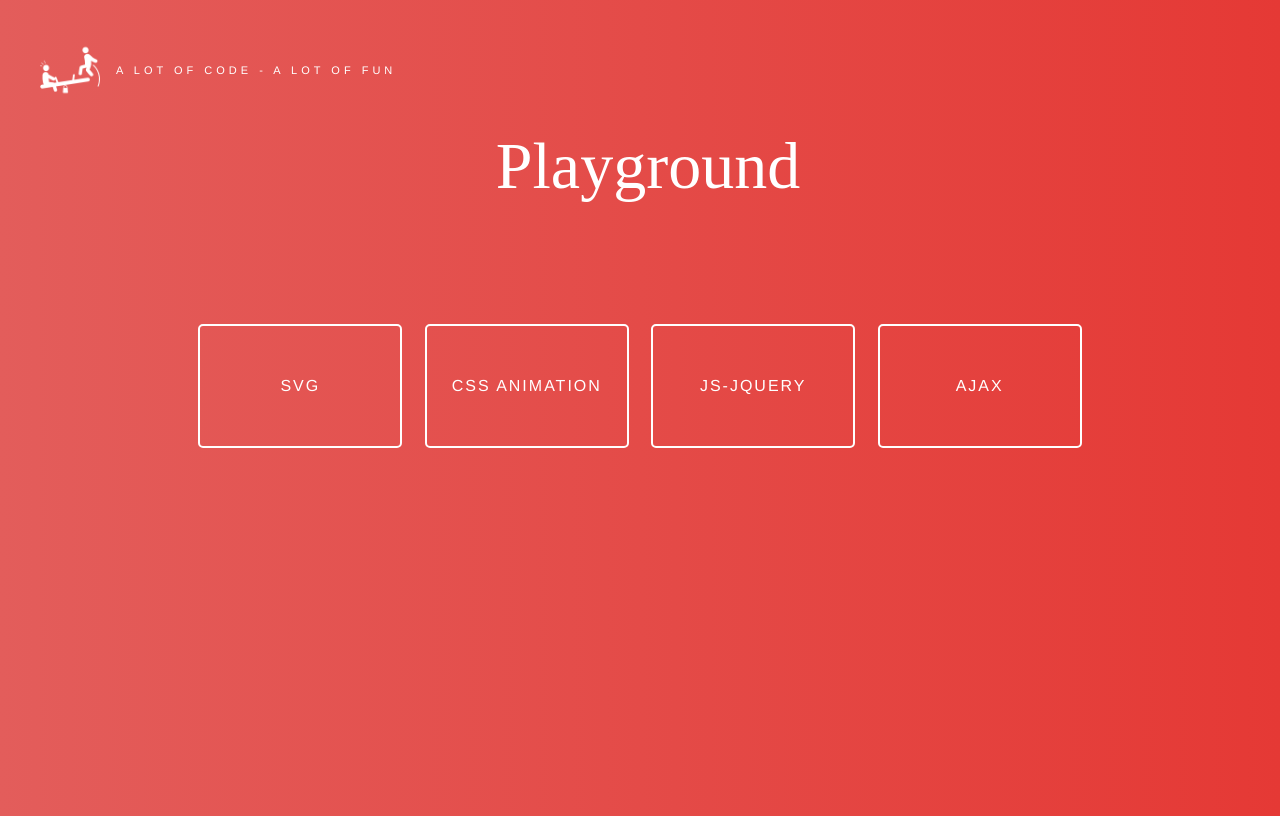
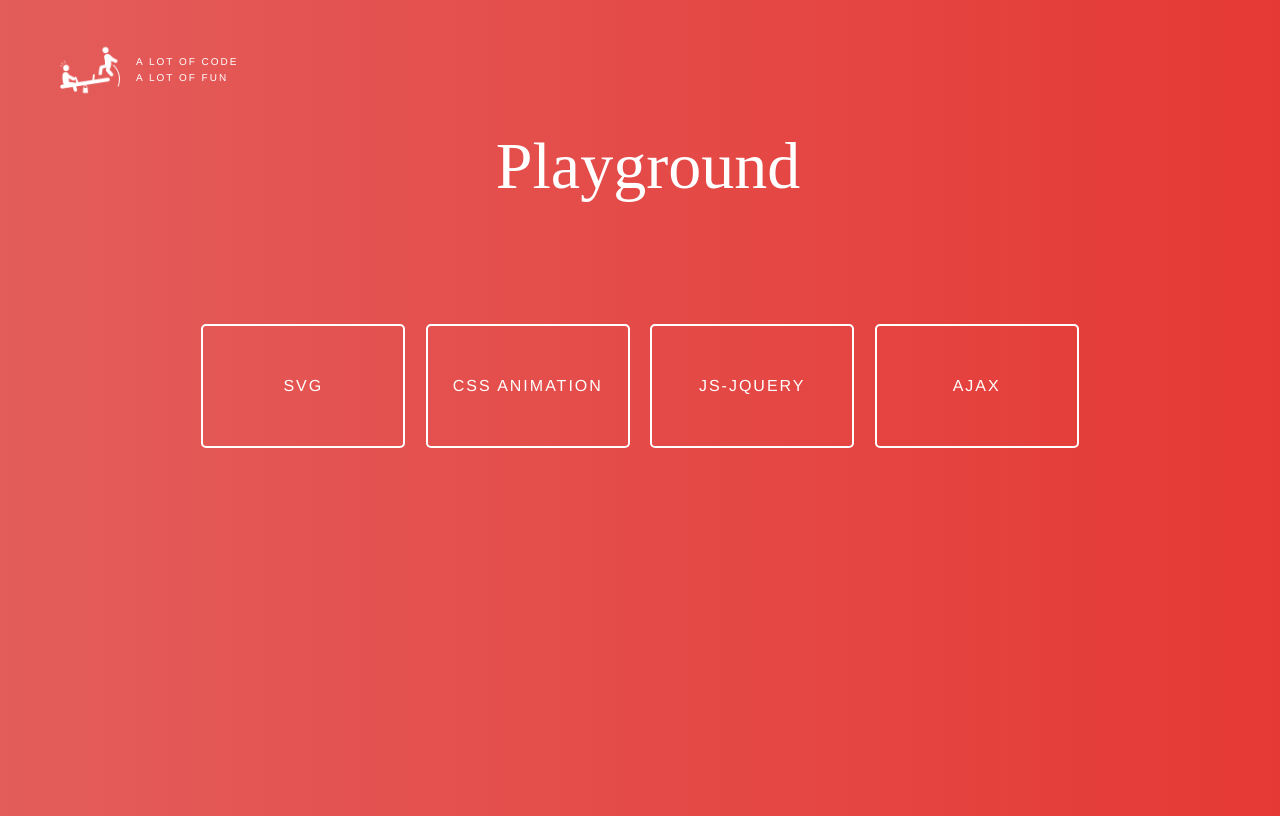
Before and after one commit to sophie-vdv/playground.github.io, a website: page docs/index.html in a window 1280 px wide. Drawn offline with nearby package versions, Linux system fonts and the light colour scheme; files that its build step writes are made by us from their sources; a web font is replaced by a local one.

Commit message:
MASTER - Playground main design

```diff
--- a/docs/index.html
+++ b/docs/index.html
@@ -12,7 +12,7 @@
 <body>
 <div class="logo">
     <img src="assets/playground.png" alt="#">
-    A LOT OF CODE - A LOT OF FUN
+    A LOT OF CODE <br> A LOT OF FUN
 </div>
 <div class="content-container">
     <div class="title">Playground</div>
--- a/src/less/main.less
+++ b/src/less/main.less
@@ -13,14 +13,15 @@ body {
 }
 
 .logo {
-  font-size      : 11px;
-  letter-spacing : 4px;
+  font-size      : 10px;
+  letter-spacing : 2px;
   display        : flex;
   align-items    : center;
   position       : absolute;
-  left           : 40px;
+  left           : 60px;
   top            : 40px;
   font-weight    : 300;
+  line-height    : 16px;
 
   img {
     width        : 60px;
@@ -48,10 +49,7 @@ body {
   a {
     color           : @white;
     font-family     : Helvetica;
-    font-weight     : 300;
-    font-size       : 16px;
     text-decoration : none;
-    letter-spacing  : 2px;
     text-align      : center;
     line-height     : 120px;
   }
@@ -66,10 +64,15 @@ body {
     background-position : 0 100%;
     background-size     : 100% 200%;
     transition          : all .25s ease-in;
+    font-weight         : 300;
+    font-size           : 16px;
+    letter-spacing      : 2px;
 
     &:hover {
-      background-position: 0 0;
-      color : #e44542;
+      background-position : 0 0;
+      color               : #e44542;
+      letter-spacing      : 2px;
+      font-weight         : 400;
     }
 
     &:first-child {
```
Also changed, not shown: docs/css/main.css, docs/css/main.min.css.
